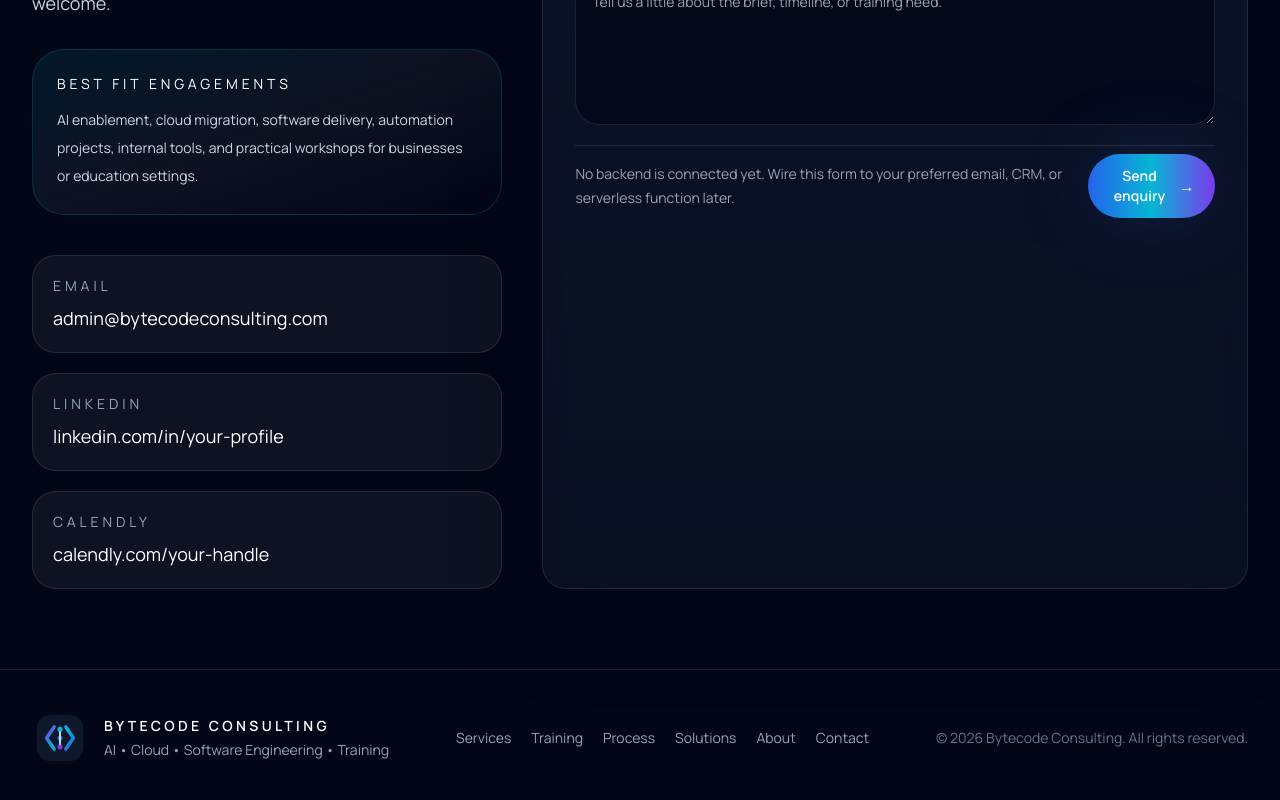
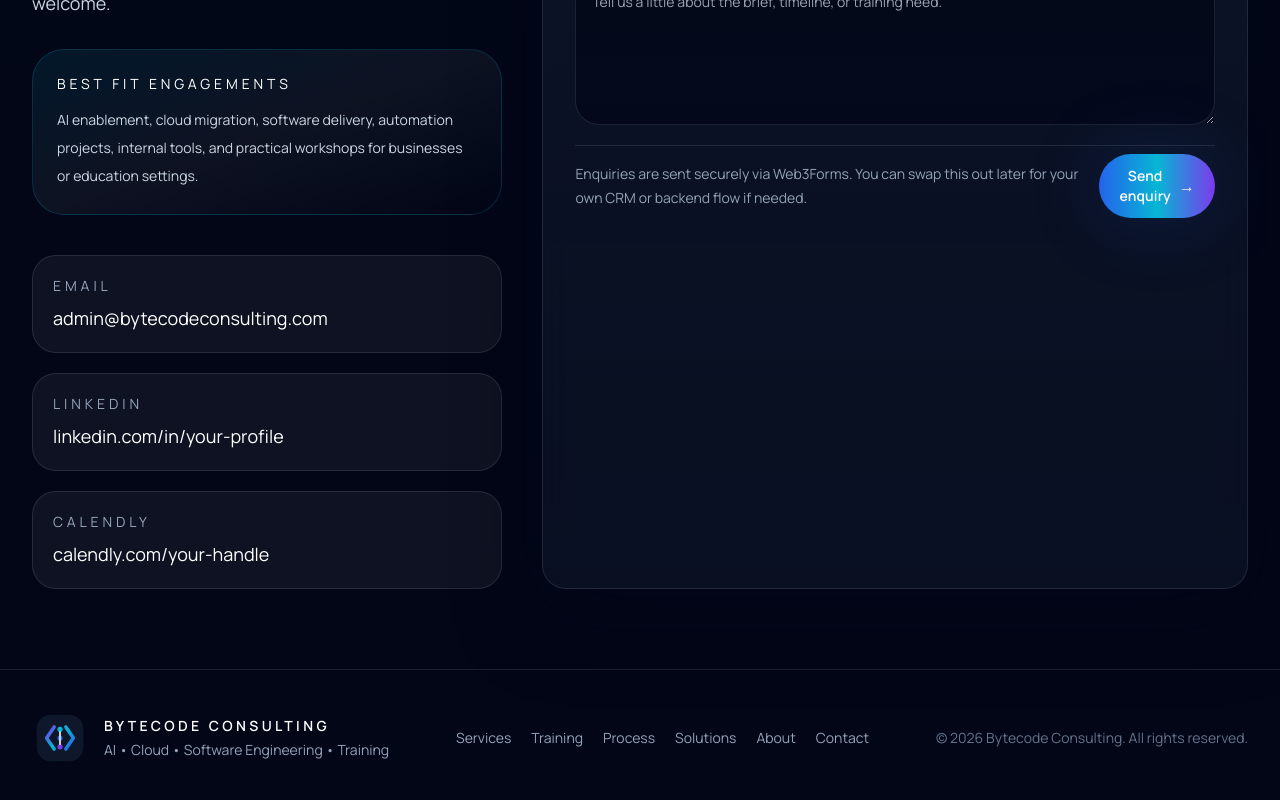
Before and after one commit to danesm/bytecodeconsulting-site, a Next.js app: page / in a window 1280 px wide. Shown: the part 7011-7811 px from the top of the page. Built offline with nearby package versions, Linux system fonts and the light colour scheme.

Commit message:
Improve contact form submission experience

```diff
--- a/components/site/contact-form.tsx
+++ b/components/site/contact-form.tsx
@@ -1,17 +1,64 @@
+"use client";
+
+import { FormEvent, useState } from "react";
 import { Button } from "@/components/ui/button";
 import { Card } from "@/components/ui/card";
 import { projectTypes } from "@/lib/site-content";
 
 export function ContactForm() {
+  const [isSubmitting, setIsSubmitting] = useState(false);
+  const [errorMessage, setErrorMessage] = useState("");
+  const [isSuccessOpen, setIsSuccessOpen] = useState(false);
+
+  async function handleSubmit(event: FormEvent<HTMLFormElement>) {
+    event.preventDefault();
+    setIsSubmitting(true);
+    setErrorMessage("");
+
+    const form = event.currentTarget;
+    const formData = new FormData(form);
+
+    try {
+      const response = await fetch("https://api.web3forms.com/submit", {
+        method: "POST",
+        body: formData,
+      });
+
+      const result = (await response.json()) as { success?: boolean; message?: string };
+
+      if (!response.ok || !result.success) {
+        throw new Error(result.message || "Something went wrong while sending your enquiry.");
+      }
+
+      form.reset();
+      setIsSuccessOpen(true);
+    } catch (error) {
+      setErrorMessage(
+        error instanceof Error
+          ? error.message
+          : "We couldn't send your enquiry right now. Please try again shortly.",
+      );
+    } finally {
+      setIsSubmitting(false);
+    }
+  }
+
   return (
     <Card className="p-8">
-      <form className="grid gap-5" action="#" method="post">
+      <form className="grid gap-5" onSubmit={handleSubmit}>
+        <input type="hidden" name="access_key" value="a5d942d1-ec73-4444-956d-4b6144451b39" />
+        <input type="hidden" name="subject" value="New Bytecode Consulting enquiry" />
+        <input type="hidden" name="from_name" value="Bytecode Consulting Website" />
+        <input type="checkbox" name="botcheck" className="hidden" tabIndex={-1} autoComplete="off" />
+
         <div className="grid gap-5 md:grid-cols-2">
           <label className="grid gap-2 text-sm text-slate-300">
             Name
             <input
               type="text"
               name="name"
+              required
+              autoComplete="name"
               placeholder="Your name"
               className="rounded-2xl border border-white/10 bg-slate-950/70 px-4 py-3 text-white outline-none transition focus:border-cyan/60"
             />
@@ -21,6 +68,8 @@ export function ContactForm() {
             <input
               type="email"
               name="email"
+              required
+              autoComplete="email"
               placeholder="you@company.com"
               className="rounded-2xl border border-white/10 bg-slate-950/70 px-4 py-3 text-white outline-none transition focus:border-cyan/60"
             />
@@ -33,6 +82,7 @@ export function ContactForm() {
             <input
               type="text"
               name="company"
+              autoComplete="organization"
               placeholder="Company or organisation"
               className="rounded-2xl border border-white/10 bg-slate-950/70 px-4 py-3 text-white outline-none transition focus:border-cyan/60"
             />
@@ -42,6 +92,7 @@ export function ContactForm() {
             <select
               name="projectType"
               defaultValue=""
+              required
               className="rounded-2xl border border-white/10 bg-slate-950/70 px-4 py-3 text-white outline-none transition focus:border-cyan/60"
             >
               <option value="" disabled>
@@ -60,19 +111,50 @@ export function ContactForm() {
           Message
           <textarea
             name="message"
+            required
             placeholder="Tell us a little about the brief, timeline, or training need."
             rows={6}
             className="rounded-3xl border border-white/10 bg-slate-950/70 px-4 py-3 text-white outline-none transition focus:border-cyan/60"
           />
         </label>
 
+        {errorMessage ? (
+          <div className="rounded-2xl border border-rose-400/20 bg-rose-400/10 px-4 py-3 text-sm leading-6 text-rose-100">
+            {errorMessage}
+          </div>
+        ) : null}
+
         <div className="flex flex-col gap-4 border-t border-white/10 pt-2 sm:flex-row sm:items-center sm:justify-between">
           <p className="text-sm leading-6 text-slate-400">
-            No backend is connected yet. Wire this form to your preferred email, CRM, or serverless function later.
+            Enquiries are sent securely via Web3Forms. You can swap this out later for your own CRM or backend flow if needed.
           </p>
-          <Button type="submit">Send enquiry</Button>
+          <Button type="submit" className={isSubmitting ? "pointer-events-none opacity-70" : ""}>
+            {isSubmitting ? "Sending enquiry" : "Send enquiry"}
+          </Button>
         </div>
       </form>
+
+      {isSuccessOpen ? (
+        <div className="fixed inset-0 z-[60] flex items-center justify-center bg-slate-950/80 px-6 backdrop-blur-md">
+          <div className="glass-panel w-full max-w-md rounded-[2rem] p-7 shadow-panel">
+            <div className="inline-flex rounded-full border border-cyan/20 bg-cyan/10 px-3 py-1 text-[11px] uppercase tracking-[0.28em] text-cyan-200">
+              Enquiry sent
+            </div>
+            <h3 className="mt-5 text-2xl font-semibold text-white">Thanks, your message has been submitted successfully.</h3>
+            <p className="mt-4 text-sm leading-7 text-slate-300">
+              We&apos;ll review your enquiry and get in touch within 48 hours.
+            </p>
+            <div className="mt-6 flex flex-col gap-3 sm:flex-row">
+              <Button type="button" onClick={() => setIsSuccessOpen(false)}>
+                Close
+              </Button>
+              <Button type="button" variant="secondary" onClick={() => setIsSuccessOpen(false)} className="sm:min-w-[140px]">
+                Back to site
+              </Button>
+            </div>
+          </div>
+        </div>
+      ) : null}
     </Card>
   );
 }
--- a/components/ui/button.tsx
+++ b/components/ui/button.tsx
@@ -2,6 +2,7 @@
 
 import Link from "next/link";
 import { motion } from "framer-motion";
+import { ButtonHTMLAttributes } from "react";
 import { cn } from "@/lib/utils";
 
 type ButtonVariant = "primary" | "secondary" | "ghost";
@@ -30,7 +31,7 @@ type ButtonLinkProps = SharedProps & {
 type ButtonActionProps = SharedProps & {
   href?: undefined;
   type?: "button" | "submit" | "reset";
-};
+} & ButtonHTMLAttributes<HTMLButtonElement>;
 
 export function Button(props: ButtonLinkProps | ButtonActionProps) {
   const classes = cn(baseStyles, variantStyles[props.variant ?? "primary"], props.className);
@@ -53,17 +54,15 @@ export function Button(props: ButtonLinkProps | ButtonActionProps) {
     );
   }
 
-  const buttonProps = props as ButtonActionProps;
+  const { variant: _variant, className: _className, children: _children, href: _href, ...buttonProps } =
+    props as ButtonActionProps;
   const buttonType = buttonProps.type ?? "button";
 
   return (
-    <motion.button
-      whileHover={{ y: -2 }}
-      whileTap={{ scale: 0.98 }}
-      className={cn(classes, "group")}
-      type={buttonType}
-    >
-      {content}
-    </motion.button>
+    <motion.div whileHover={{ y: -2 }} whileTap={{ scale: 0.98 }}>
+      <button className={cn(classes, "group")} type={buttonType} {...buttonProps}>
+        {content}
+      </button>
+    </motion.div>
   );
 }
```
